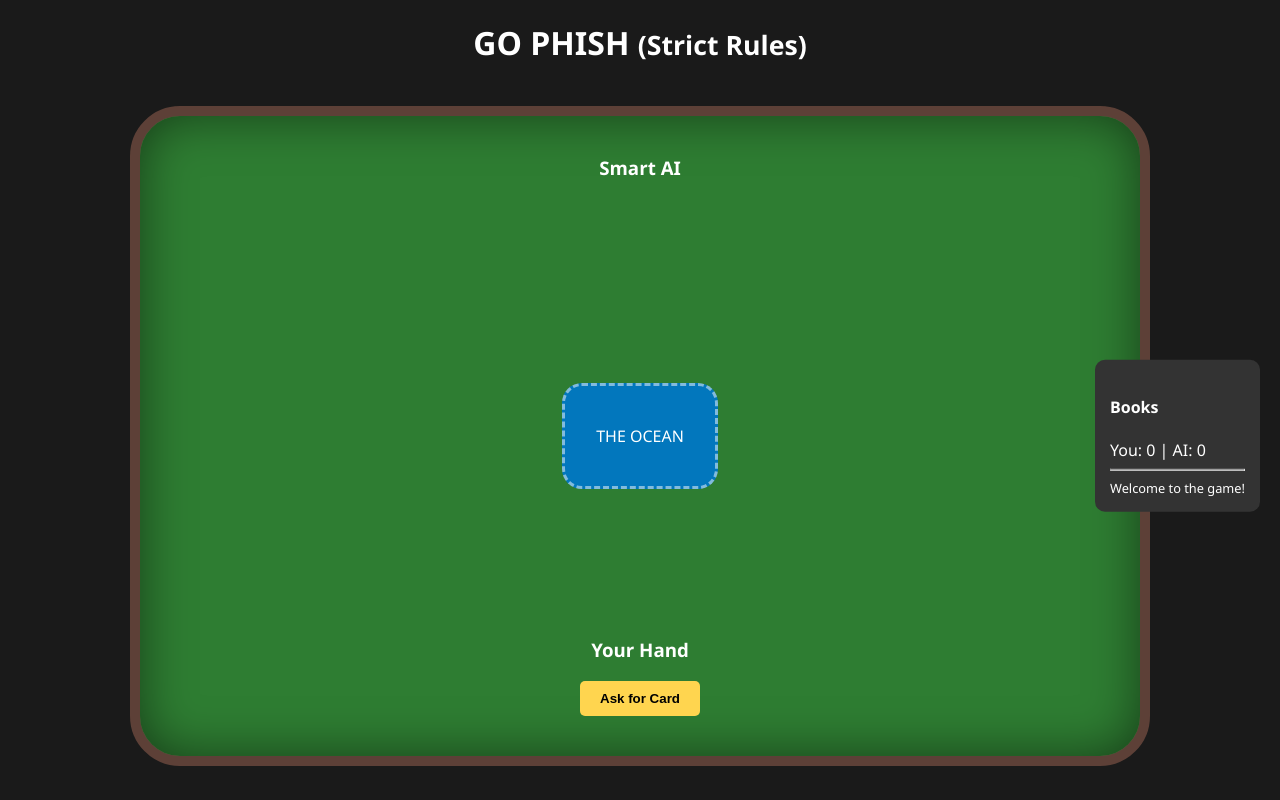
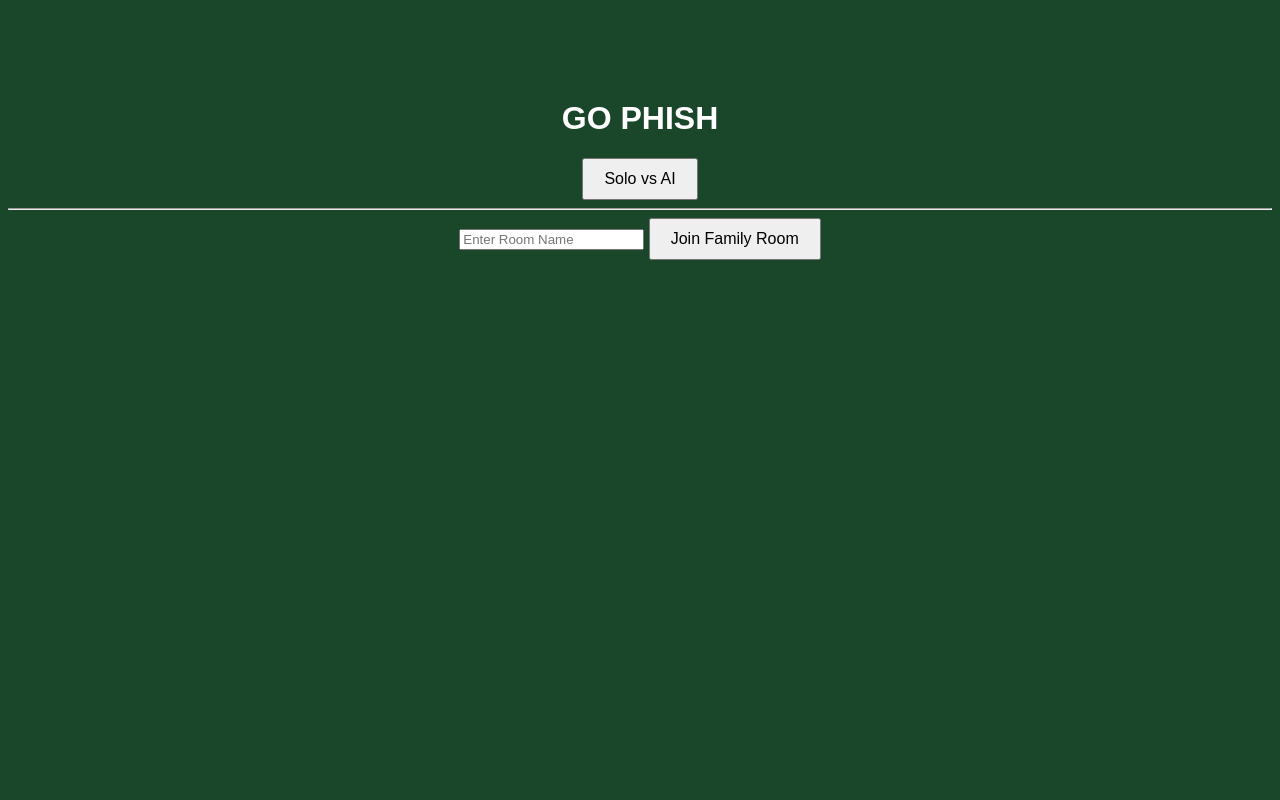
Before and after one commit to Gayathri017/go_fish_game, a Flask app: page / in a window 1280 px wide. Run offline with Flask 3, Linux system fonts and the light colour scheme.

Commit message:
Fixed UI, added Room logic and Solo/Family mode

```diff
--- a/app.py
+++ b/app.py
@@ -4,119 +4,71 @@ from collections import Counter
 
 app = Flask(__name__)
 
-# --- Game Engine Classes ---
-
-class Card:
-    def __init__(self, rank, suit):
-        self.rank = rank
-        self.suit = suit
-    def to_dict(self):
-        return {"rank": self.rank, "suit": self.suit}
-
+# Game Engine Logic
 class GoFishEngine:
-    def __init__(self):
+    def __init__(self, mode="solo"):
         self.ranks = ['2', '3', '4', '5', '6', '7', '8', '9', '10', 'J', 'Q', 'K', 'A']
         self.suits = ['♠', '♥', '♦', '♣']
-        self.deck = [Card(r, s) for r in self.ranks for s in self.suits]
+        self.deck = [{"rank": r, "suit": s} for r in self.ranks for s in self.suits]
         random.shuffle(self.deck)
-
         self.players = {
             "Player": {"hand": [], "books": 0},
             "Computer": {"hand": [], "books": 0}
         }
-        self.ai_memory = set() # Ranks the AI knows you have
         self.deal()
 
     def deal(self):
         for _ in range(7):
             for p in self.players:
-                self.players[p]["hand"].append(self.deck.pop())
-
-    def check_books(self, name):
-        hand = self.players[name]["hand"]
-        counts = Counter(c.rank for c in hand)
-        for rank, count in counts.items():
-            if count == 4:
-                self.players[name]["books"] += 1
-                self.players[name]["hand"] = [c for c in hand if c.rank != rank]
-                self.refill_if_empty(name)
-
-    def refill_if_empty(self, name):
-        if not self.players[name]["hand"] and self.deck:
-            for _ in range(min(7, len(self.deck))):
-                self.players[name]["hand"].append(self.deck.pop())
+                if self.deck: self.players[p]["hand"].append(self.deck.pop())
 
     def get_state(self):
         return {
-            "playerHand": [c.to_dict() for c in self.players["Player"]["hand"]],
+            "playerHand": self.players["Player"]["hand"],
             "opponentCardCount": len(self.players["Computer"]["hand"]),
             "playerBooks": self.players["Player"]["books"],
-            "aiBooks": self.players["Computer"]["books"]
+            "aiBooks": self.players["Computer"]["books"],
+            "deckCount": len(self.deck)
         }
 
-# Initialize Global Game
-game = GoFishEngine()
+# Store active games by Room ID
+active_games = {}
 
 @app.route('/')
 def index():
     return render_template('index.html')
 
+@app.route('/join', methods=['POST'])
+def join():
+    data = request.json
+    room_id = data.get('room_id', 'default')
+    if room_id not in active_games:
+        active_games[room_id] = GoFishEngine()
+    return jsonify(active_games[room_id].get_state())
+
 @app.route('/ask', methods=['POST'])
 def ask():
     data = request.json
+    room_id = data.get('room_id', 'default')
     rank = data.get('rank')
+    game = active_games.get(room_id)
 
-    # 1. Update AI memory (AI now knows you have this rank)
-    game.ai_memory.add(rank)
-
-    # 2. Check Computer's hand
-    matches = [c for c in game.players["Computer"]["hand"] if c.rank == rank]
+    # Logic for giving cards
+    target_hand = game.players["Computer"]["hand"]
+    matches = [c for c in target_hand if c['rank'] == rank]
 
     if matches:
         game.players["Player"]["hand"].extend(matches)
-        game.players["Computer"]["hand"] = [c for c in game.players["Computer"]["hand"] if c.rank != rank]
-        game.check_books("Player")
-        game.refill_if_empty("Computer")
-        return jsonify({"message": f"Success! You took {len(matches)} {rank}(s).", "newState": game.get_state(), "goFish": False})
+        game.players["Computer"]["hand"] = [c for c in target_hand if c['rank'] != rank]
+        return jsonify({"message": f"Got {len(matches)} {rank}s!", "state": game.get_state(), "goFish": False})
 
-    # 3. Go Fish
+    # Go Fish logic
     if game.deck:
         drawn = game.deck.pop()
         game.players["Player"]["hand"].append(drawn)
-        game.check_books("Player")
-        msg = f"Go Fish! You drew a {drawn.rank}{drawn.suit}."
-        lucky = (drawn.rank == rank)
-        return jsonify({"message": msg, "newState": game.get_state(), "goFish": not lucky})
+        return jsonify({"message": f"Go Fish! You drew {drawn['rank']}", "state": game.get_state(), "goFish": True})
 
-    return jsonify({"message": "Ocean is empty!", "newState": game.get_state(), "goFish": True})
-
-@app.route('/ai-move')
-def ai_move():
-    hand = game.players["Computer"]["hand"]
-    if not hand: return jsonify({"message": "AI has no cards!", "newState": game.get_state()})
-
-    # SMART AI LOGIC: Check memory first
-    my_ranks = [c.rank for c in hand]
-    overlap = [r for r in my_ranks if r in game.ai_memory]
-
-    rank_to_ask = random.choice(overlap) if overlap else random.choice(my_ranks)
-
-    # Check Player's hand
-    matches = [c for c in game.players["Player"]["hand"] if c.rank == rank_to_ask]
-
-    if matches:
-        game.players["Computer"]["hand"].extend(matches)
-        game.players["Player"]["hand"] = [c for c in game.players["Player"]["hand"] if c.rank != rank_to_ask]
-        game.check_books("Computer")
-        game.refill_if_empty("Player")
-        return jsonify({"message": f"AI took your {rank_to_ask}s!", "newState": game.get_state()})
-
-    # AI Go Fish
-    if game.deck:
-        game.players["Computer"]["hand"].append(game.deck.pop())
-        game.check_books("Computer")
-
-    return jsonify({"message": f"AI asked for {rank_to_ask} but had to Go Fish.", "newState": game.get_state()})
+    return jsonify({"message": "Ocean empty!", "state": game.get_state(), "goFish": True})
 
 if __name__ == '__main__':
-    app.run(debug=True, host='0.0.0.0') # host 0.0.0.0 allows phone access
+    app.run(debug=True, host='0.0.0.0', port=5000)
--- a/requirements.txt
+++ b/requirements.txt
@@ -0,0 +1 @@
+Flask==3.0.0
--- a/static/css/style.css
+++ b/static/css/style.css
@@ -1,21 +1,14 @@
+body { background: #1a472a; color: white; font-family: sans-serif; text-align: center; }
+.container { margin-top: 100px; }
+.hand { display: flex; justify-content: center; gap: 10px; margin: 20px; min-height: 110px; }
 .card {
-    width: 80px;
-    height: 120px;
-    border-radius: 8px;
-    background: white;
-    box-shadow: 2px 2px 10px rgba(0,0,0,0.3);
-    display: inline-block;
-    transition: transform 0.2s;
-    cursor: pointer;
+    width: 70px; height: 100px; background: white; color: black;
+    border-radius: 5px; display: flex; flex-direction: column;
+    justify-content: center; cursor: pointer; border: 2px solid #333;
 }
-
-.card:hover {
-    transform: translateY(-20px); /* Card pops up when you hover */
+.card.back { background: #b00; border: 2px solid white; }
+#ocean {
+    width: 120px; height: 80px; border: 2px dashed white;
+    margin: 20px auto; line-height: 80px; border-radius: 50%;
 }
-
-.ocean {
-    height: 200px;
-    background: rgba(0, 100, 255, 0.1);
-    border-radius: 50%;
-    margin: 20px;
-}
+button { padding: 10px 20px; font-size: 16px; cursor: pointer; }
--- a/static/js/game.js
+++ b/static/js/game.js
@@ -1,97 +1,59 @@
-// Game State
+let currentRoom = 'default';
 let selectedRank = null;
-let gameState = {
-    playerHand: [],
-    opponentCardCount: 0,
-    playerBooks: 0,
-    aiBooks: 0,
-    isPlayerTurn: true
-};
 
-// 1. Render the Player's Hand
-function updateUI(data) {
-    const handContainer = document.getElementById('player-hand');
-    handContainer.innerHTML = ''; // Clear current hand
+async function initGame(mode) {
+    if (mode === 'family') {
+        currentRoom = document.getElementById('room-name').value || 'family1';
+    }
 
-    data.playerHand.forEach(card => {
-        const cardDiv = document.createElement('div');
-        cardDiv.className = `card ${['♥', '♦'].includes(card.suit) ? 'red' : ''}`;
-        cardDiv.onclick = () => selectCard(card.rank, cardDiv);
+    const res = await fetch('/join', {
+        method: 'POST',
+        headers: {'Content-Type': 'application/json'},
+        body: JSON.stringify({ room_id: currentRoom })
+    });
+    const state = await res.json();
 
-        cardDiv.innerHTML = `
-            <span>${card.rank}${card.suit}</span>
-            <span style="align-self:center; font-size: 2em;">${card.suit}</span>
-            <span style="align-self:flex-end; transform:rotate(180deg)">${card.rank}${card.suit}</span>
-        `;
-        handContainer.appendChild(cardDiv);
+    document.getElementById('setup-screen').style.display = 'none';
+    document.getElementById('game-screen').style.display = 'block';
+    renderUI(state);
+}
+
+function renderUI(state) {
+    const pHand = document.getElementById('player-area');
+    const oHand = document.getElementById('opponent-area');
+
+    pHand.innerHTML = '';
+    state.playerHand.forEach(card => {
+        const div = document.createElement('div');
+        div.className = 'card';
+        div.innerHTML = `<span>${card.rank}</span><span>${card.suit}</span>`;
+        div.onclick = () => {
+            selectedRank = card.rank;
+            document.getElementById('ask-btn').disabled = false;
+            document.getElementById('status-msg').innerText = "Asking for: " + card.rank;
+        };
+        pHand.appendChild(div);
     });
 
-    // Update AI Hand (Hidden cards)
-    const oppHand = document.getElementById('opponent-hand');
-    oppHand.innerHTML = '';
-    for(let i=0; i < data.opponentCardCount; i++) {
-        const back = document.createElement('div');
-        back.className = 'card';
-        back.style.background = 'repeating-linear-gradient(45deg, #b71c1c, #b71c1c 10px, #801313 10px, #801313 20px)';
-        oppHand.appendChild(back);
+    oHand.innerHTML = '';
+    for(let i=0; i<state.opponentCardCount; i++) {
+        const div = document.createElement('div');
+        div.className = 'card back';
+        oHand.appendChild(div);
     }
 
-    // Update Stats
-    document.getElementById('books-count').innerText = `You: ${data.playerBooks} | AI: ${data.aiBooks}`;
+    document.getElementById('p-books').innerText = state.playerBooks;
+    document.getElementById('a-books').innerText = state.aiBooks;
+    document.getElementById('deck-size').innerText = state.deckCount;
 }
 
-// 2. Handle Selecting a Card to Ask
-function selectCard(rank, element) {
-    selectedRank = rank;
-    // Remove highlight from others
-    document.querySelectorAll('.card').forEach(c => c.style.boxShadow = "2px 2px 5px rgba(0,0,0,0.3)");
-    document.querySelectorAll('.card').forEach(c => c.style.borderColor = "#ccc");
-
-    // Highlight selected
-    element.style.boxShadow = "0 0 15px #ffd54f";
-    element.style.borderColor = "#ffd54f";
-}
-
-// 3. The "Ask" Action (Communication with Python Backend)
-async function askForCard() {
-    if (!selectedRank) {
-        logMessage("⚠️ Select a card from your hand first!");
-        return;
-    }
-
-    const response = await fetch('/ask', {
+async function performAsk() {
+    const res = await fetch('/ask', {
         method: 'POST',
         headers: {'Content-Type': 'application/json'},
-        body: JSON.stringify({ rank: selectedRank, target: 'Computer' })
+        body: JSON.stringify({ room_id: currentRoom, rank: selectedRank })
     });
-
-    const result = await response.json();
-    logMessage(result.message);
-
-    // Update local state and UI
-    updateUI(result.newState);
-
-    if (result.goFish) {
-        // Trigger a slight delay for AI turn if user fished
-        setTimeout(aiTurn, 2000);
-    }
+    const data = await res.json();
+    document.getElementById('status-msg').innerText = data.message;
+    renderUI(data.state);
 }
-
-// 4. Helper to Log Game Events
-function logMessage(msg) {
-    const log = document.getElementById('game-log');
-    const entry = document.createElement('div');
-    entry.innerText = `> ${msg}`;
-    log.prepend(entry); // Newest messages at the top
-}
-
-async function aiTurn() {
-    logMessage("🤖 AI is thinking...");
-    const response = await fetch('/ai-move');
-    const result = await response.json();
-
-    setTimeout(() => {
-        logMessage(result.message);
-        updateUI(result.newState);
-    }, 1500);
-}
--- a/templates/index.html
+++ b/templates/index.html
@@ -1,178 +1,31 @@
 <!DOCTYPE html>
-<html lang="en">
+<html>
 <head>
-    <meta charset="UTF-8">
-    <meta name="viewport" content="width=device-width, initial-scale=1.0">
-    <title>Go Phish | Classic Edition</title>
-    <link rel="stylesheet" href="{{ url_for('static', filename='css/style.css') }}">
-    <style>
-        :root {
-            --poker-green: #2e7d32;
-            --card-white: #ffffff;
-            --ocean-blue: #0277bd;
-        }
-
-        body {
-            background-color: #1a1a1a;
-            color: white;
-            font-family: 'Segoe UI', Tahoma, Geneva, Verdana, sans-serif;
-            margin: 0;
-            display: flex;
-            flex-direction: column;
-            align-items: center;
-            height: 100vh;
-            overflow: hidden;
-        }
-
-        #game-board {
-            width: 95%;
-            max-width: 1000px;
-            height: 80vh;
-            background: var(--poker-green);
-            border: 10px solid #5d4037;
-            border-radius: 50px;
-            margin-top: 20px;
-            position: relative;
-            display: flex;
-            flex-direction: column;
-            justify-content: space-between;
-            box-shadow: inset 0 0 50px rgba(0,0,0,0.5);
-        }
-
-        .player-area {
-            padding: 20px;
-            text-align: center;
-        }
-
-        .opponent-hand { transform: rotate(180deg); }
-
-        .hand {
-            display: flex;
-            justify-content: center;
-            gap: -20px; /* Overlap cards */
-            min-height: 120px;
-        }
-
-        .card {
-            width: 70px;
-            height: 100px;
-            background: var(--card-white);
-            color: black;
-            border-radius: 8px;
-            display: flex;
-            flex-direction: column;
-            justify-content: space-between;
-            padding: 5px;
-            font-weight: bold;
-            box-shadow: 2px 2px 5px rgba(0,0,0,0.3);
-            cursor: pointer;
-            transition: transform 0.2s, margin 0.2s;
-            border: 1px solid #ccc;
-            user-select: none;
-        }
-
-        .card:hover {
-            transform: translateY(-20px);
-            z-index: 10;
-        }
-
-        .card.red { color: #d32f2f; }
-
-        .ocean-pile {
-            position: absolute;
-            top: 50%;
-            left: 50%;
-            transform: translate(-50%, -50%);
-            width: 150px;
-            height: 100px;
-            background: var(--ocean-blue);
-            border-radius: 20px;
-            display: flex;
-            align-items: center;
-            justify-content: center;
-            border: 3px dashed rgba(255,255,255,0.5);
-        }
-
-        .stats-panel {
-            position: absolute;
-            right: -120px;
-            top: 50%;
-            transform: translateY(-50%);
-            background: #333;
-            padding: 15px;
-            border-radius: 10px;
-        }
-
-        .controls {
-            margin-bottom: 20px;
-        }
-
-        button {
-            padding: 10px 20px;
-            background: #ffd54f;
-            border: none;
-            border-radius: 5px;
-            font-weight: bold;
-            cursor: pointer;
-        }
-    </style>
+    <title>Go Phish | Gayathri017</title>
+    <link rel="stylesheet" href="/static/css/style.css">
 </head>
 <body>
-
-    <h1>GO PHISH <small>(Strict Rules)</small></h1>
-
-    <div id="game-board">
-        <div class="player-area opponent-area">
-            <h3 id="opp-name">Smart AI</h3>
-            <div id="opponent-hand" class="hand opponent-hand">
-                </div>
-        </div>
-
-        <div class="ocean-pile" id="deck" onclick="goFish()">
-            <span>THE OCEAN</span>
-        </div>
-
-        <div class="player-area">
-            <div id="player-hand" class="hand">
-                </div>
-            <h3 id="player-name">Your Hand</h3>
-            <div class="controls">
-                <button onclick="askForCard()">Ask for Card</button>
-            </div>
-        </div>
-
-        <div class="stats-panel">
-            <h4>Books</h4>
-            <div id="books-count">You: 0 | AI: 0</div>
+    <div id="setup-screen" class="container">
+        <h1>GO PHISH</h1>
+        <div class="menu">
+            <button onclick="initGame('solo')">Solo vs AI</button>
             <hr>
-            <div id="game-log" style="font-size: 0.8em; max-height: 100px; overflow-y: auto;">
-                Welcome to the game!
-            </div>
+            <input type="text" id="room-name" placeholder="Enter Room Name">
+            <button onclick="initGame('family')">Join Family Room</button>
         </div>
     </div>
 
-    <script>
-        // Placeholder for game state
-        let selectedRank = null;
+    <div id="game-screen" style="display:none;">
+        <div class="stats">Books - You: <span id="p-books">0</span> | AI: <span id="a-books">0</span></div>
+        <div id="opponent-area" class="hand"></div>
+        <div id="ocean">OCEAN (<span id="deck-size">0</span>)</div>
+        <div id="player-area" class="hand"></div>
+        <div class="controls">
+            <p id="status-msg">Select a card to ask!</p>
+            <button id="ask-btn" onclick="performAsk()" disabled>Ask Opponent</button>
+        </div>
+    </div>
 
-        function selectCard(rank) {
-            selectedRank = rank;
-            console.log("Selected to ask for: " + rank);
-            // Visual feedback
-            document.querySelectorAll('.card').forEach(c => c.style.border = "1px solid #ccc");
-            event.currentTarget.style.border = "3px solid #ffd54f";
-        }
-
-        async function askForCard() {
-            if (!selectedRank) {
-                alert("Pick a card from your hand first!");
-                return;
-            }
-            // This would fetch from your Flask /ask route
-            console.log("Requesting " + selectedRank + " from AI...");
-        }
-
-        // Logic to draw cards on screen would go here
-    </script>
+    <script src="/static/js/game.js"></script>
 </body>
 </html>
```
